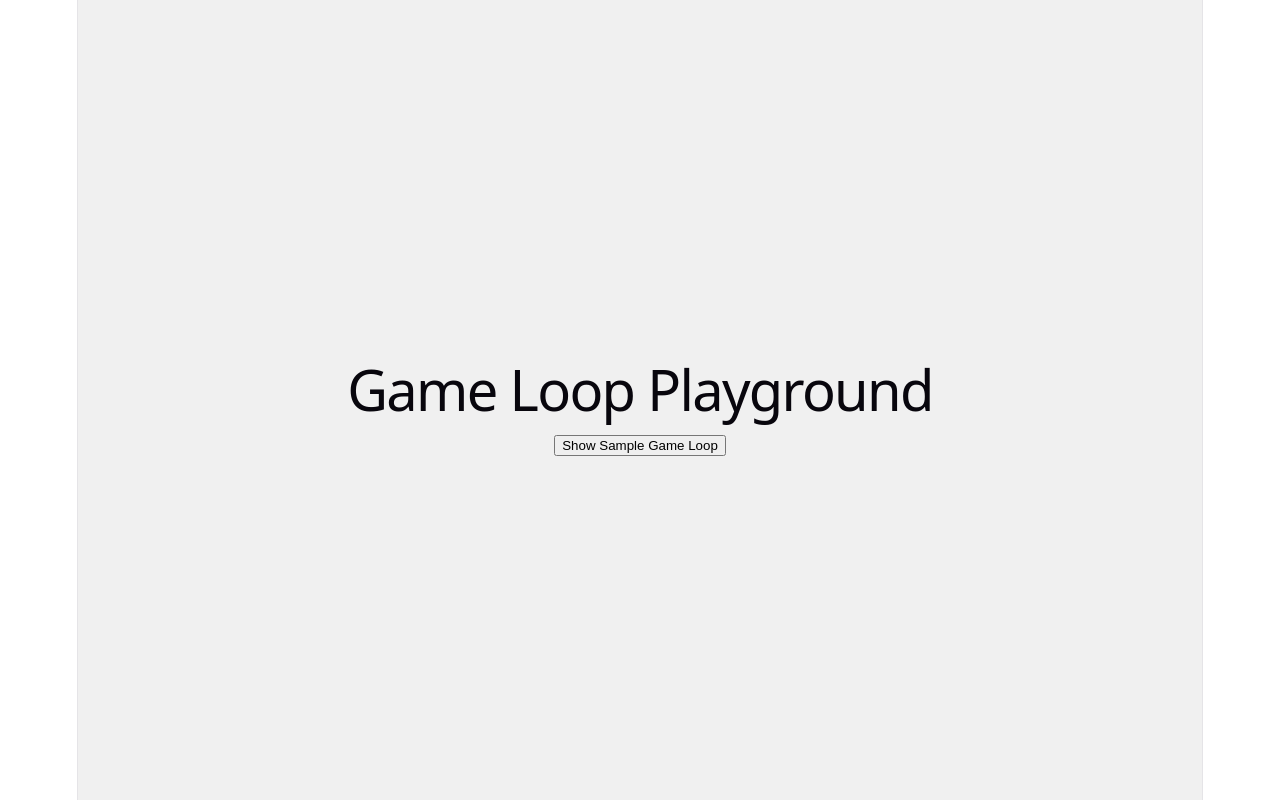
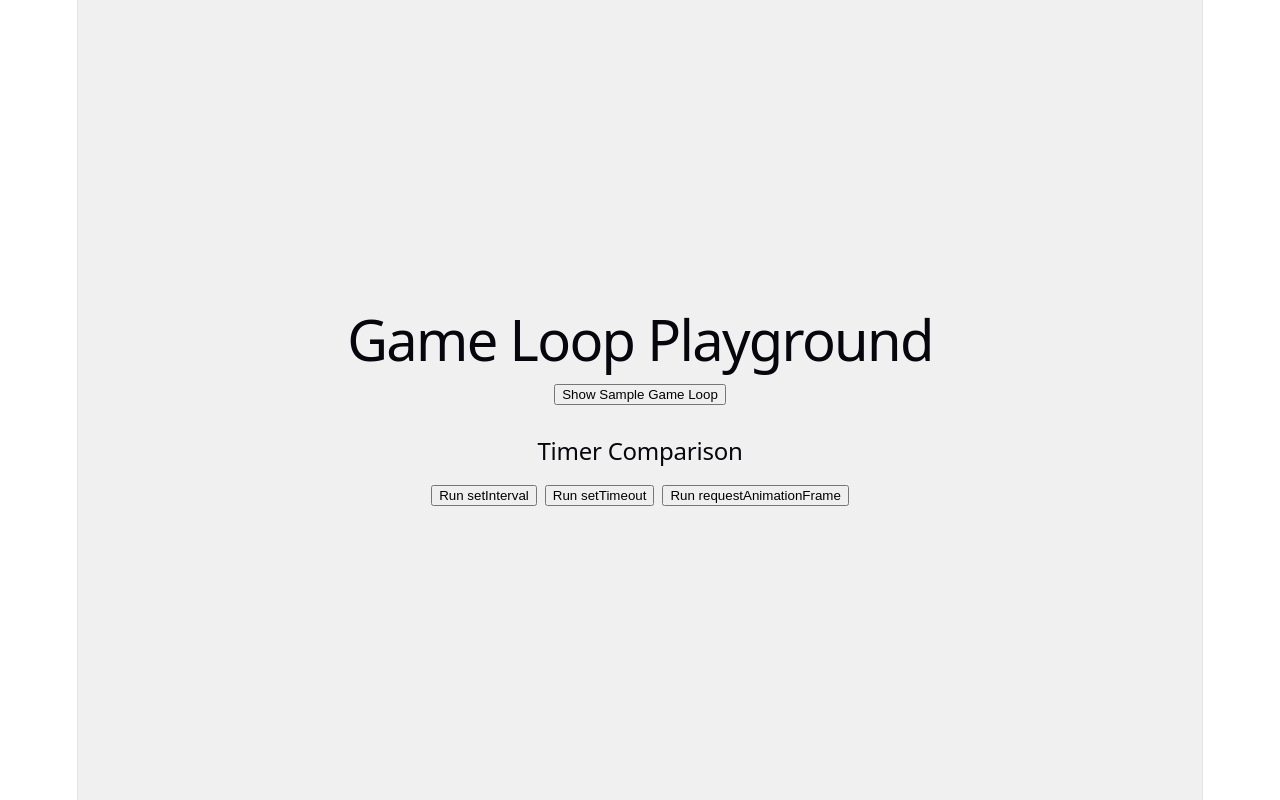
Before and after one commit to ihd0628/eut-zza, a React (Vite) app in the folder eut-zza-FE/: page / in a window 1280 px wide. Built offline with nearby package versions, Linux system fonts and the light colour scheme.

Commit message:
[feat] - 타이머 비교 실험 및 Event Loop 학습 문서 추가

```diff
--- a/eut-zza-FE/src/App.tsx
+++ b/eut-zza-FE/src/App.tsx
@@ -1,5 +1,6 @@
 import { useEffect, useState } from "react";
 import "./App.css";
+import { TimerComparisonPlayground } from "./components/TimerComparisonPlayground";
 import { GameEngine } from "./game/GameEngine";
 
 function App() {
@@ -21,6 +22,7 @@ function App() {
         {isShowSample ? "Hide" : "Show"} Sample Game Loop
       </button>
       {isShowSample && <SampleGameEngine />}
+      <TimerComparisonPlayground />
     </div>
   );
 }
--- /dev/null
+++ b/eut-zza-FE/src/components/TimerComparisonPlayground.tsx
@@ -0,0 +1,57 @@
+import {
+  runAnimationFrameExperiment,
+  runIntervalExperiment,
+  runTimeoutExperiment,
+} from "../experiments/TimerComparison";
+
+export const TimerComparisonPlayground = () => {
+  return (
+    <section
+      style={{
+        display: "flex",
+        flexDirection: "column",
+        alignItems: "center",
+        gap: "12px",
+        marginTop: "32px",
+      }}
+    >
+      <h2>Timer Comparison</h2>
+      <div
+        style={{
+          display: "flex",
+          justifyContent: "center",
+          flexWrap: "wrap",
+          gap: "8px",
+        }}
+      >
+        <button
+          type='button'
+          onClick={() => {
+            console.log("Running setInterval experiment");
+            runIntervalExperiment();
+          }}
+        >
+          Run setInterval
+        </button>
+        <button
+          type='button'
+          onClick={() => {
+            console.log("Running setTimeout experiment");
+            runTimeoutExperiment();
+          }}
+        >
+          Run setTimeout
+        </button>
+        <button
+          type='button'
+          onClick={() => {
+            console.log("Running requestAnimationFrame experiment");
+            runAnimationFrameExperiment();
+          }}
+        >
+          Run requestAnimationFrame
+        </button>
+      </div>
+    </section>
+  );
+};
--- /dev/null
+++ b/eut-zza-FE/src/experiments/TimerComparison.ts
@@ -0,0 +1,130 @@
+/**
+ - count: 콜백 실행 횟수
+ - timestamp: 현재 실행 시각
+ - deltaTime: 직전 실행부터 실제로 흐른 시간
+ */
+
+type TimerSample = {
+  count: number;
+  timestamp: number;
+  deltaTime: number;
+};
+
+export const startIntervalExperiment = () => {
+  let timerSample: TimerSample = {
+    count: 0,
+    timestamp: performance.now(),
+    deltaTime: 0,
+  };
+
+  const timerSampleArray: TimerSample[] = [];
+
+  const stopIntervalId = setInterval(() => {
+    const nowTime = performance.now();
+
+    timerSample.count = timerSample.count + 1;
+    timerSample.deltaTime = nowTime - timerSample.timestamp;
+    timerSample.timestamp = nowTime;
+
+    timerSampleArray.push({ ...timerSample });
+  }, 100);
+
+  return () => {
+    clearInterval(stopIntervalId);
+    console.log(timerSampleArray);
+  };
+};
+
+export const startTimeoutExperiment = () => {
+  let timerSample: TimerSample = {
+    count: 0,
+    timestamp: performance.now(),
+    deltaTime: 0,
+  };
+  let timeoutIdRef: number;
+
+  const timerSampleArray: TimerSample[] = [];
+
+  const tick = () => {
+    const nowTime = performance.now();
+
+    timerSample.count = timerSample.count + 1;
+    timerSample.deltaTime = nowTime - timerSample.timestamp;
+    timerSample.timestamp = nowTime;
+
+    timerSampleArray.push({ ...timerSample });
+
+    timeoutIdRef = setTimeout(tick, 100);
+  };
+
+  timeoutIdRef = setTimeout(tick, 100);
+
+  return () => {
+    clearTimeout(timeoutIdRef);
+    console.log(timerSampleArray);
+  };
+};
+
+export const startAnimationFrameExperiment = () => {
+  let timerSample: TimerSample = {
+    count: 0,
+    timestamp: performance.now(),
+    deltaTime: 0,
+  };
+  let animationFrameId: number;
+
+  const timerSampleArray: TimerSample[] = [];
+
+  const tick = (timeStamp: number) => {
+    timerSample.count = timerSample.count + 1;
+    timerSample.deltaTime = timeStamp - timerSample.timestamp;
+    timerSample.timestamp = timeStamp;
+
+    timerSampleArray.push({ ...timerSample });
+
+    animationFrameId = requestAnimationFrame(tick);
+  };
+
+  animationFrameId = requestAnimationFrame(tick);
+
+  return () => {
+    cancelAnimationFrame(animationFrameId);
+    console.log(timerSampleArray);
+  };
+};
+
+export const blockMainThread = (duration: number) => {
+  const startedAt = performance.now();
+
+  while (performance.now() - startedAt < duration) {}
+};
+
+export const runIntervalExperiment = () => {
+  const stopInterval = startIntervalExperiment();
+  setTimeout(() => {
+    blockMainThread(500);
+  }, 1000);
+  setTimeout(() => {
+    stopInterval();
+  }, 2500);
+};
+
+export const runTimeoutExperiment = () => {
+  const stopTimeout = startTimeoutExperiment();
+  setTimeout(() => {
+    blockMainThread(500);
+  }, 1000);
+  setTimeout(() => {
+    stopTimeout();
+  }, 2500);
+};
+
+export const runAnimationFrameExperiment = () => {
+  const stopRaf = startAnimationFrameExperiment();
+  setTimeout(() => {
+    blockMainThread(500);
+  }, 1000);
+  setTimeout(() => {
+    stopRaf();
+  }, 2500);
+};
```
Also changed, not shown: 5 other files (tests, documents, lock files or other folders).
